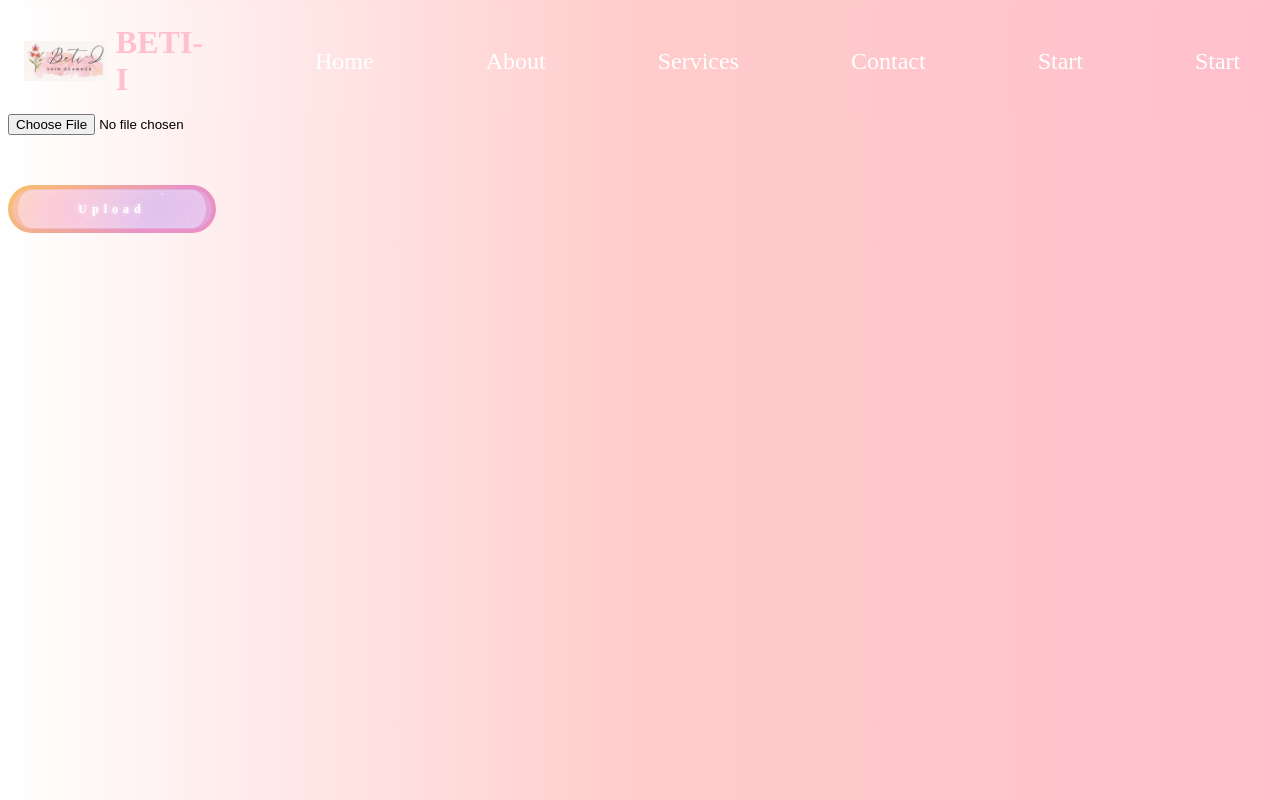
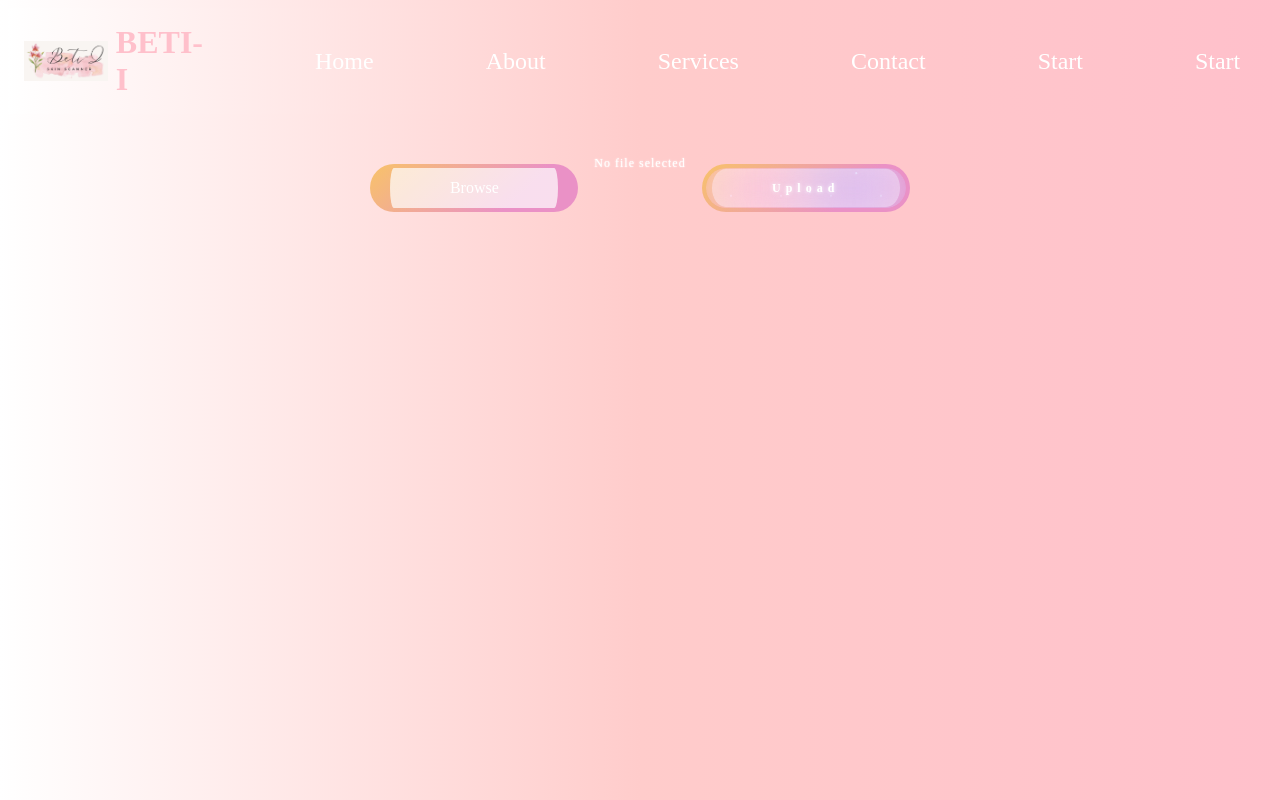
Before and after one commit to Boteina-jbel/Face-detection-app, a React (Create React App) app in the folder frontend/: page /upload in a window 1280 px wide. Built offline with nearby package versions, Linux system fonts and the light colour scheme.

Commit message:
uploadimage modifications

```diff
--- a/frontend/src/Components/UploadImage.js
+++ b/frontend/src/Components/UploadImage.js
@@ -1,18 +1,21 @@
 import React, { useState } from 'react';
 import axios from 'axios';
+import '../UploadImage.css'
 
 const UploadImage = () => {
   const [file, setFile] = useState(null);
   const [result, setResult] = useState(null);
+  const [fileName, setFileName] = useState("No file selected");
 
   const handleFileChange = (e) => {
-    setFile(e.target.files[0]);
+    const selectedFile = e.target.files[0];
+    setFile(selectedFile);
+    setFileName(selectedFile ? selectedFile.name : "No file selected");
   };
 
   const handleSubmit = async () => {
     const formData = new FormData();
     formData.append('file', file);
-
     try {
       const response = await axios.post('http://localhost:5000/upload', formData);
       setResult(response.data);
@@ -22,21 +25,22 @@ const UploadImage = () => {
   };
 
   return (
-    <div>
+    <div className="input-container">
+      <label className="styled-input">
+        Browse
         <input type="file" onChange={handleFileChange} />
-      <button onClick={handleSubmit} class="btn" type="button">
+      </label>
+      <span id="file-name">{fileName}</span>
+      <button onClick={handleSubmit} className="btn" type="button">
         <strong>Upload</strong>
         <div id="container-stars">
           <div id="stars"></div>
         </div>
-
         <div id="glow">
-              <div class="circle"></div>
-              <div class="circle"></div>
+          <div className="circle"></div>
+          <div className="circle"></div>
         </div>
       </button>
-
-
       {result && (
         <div>
           <h2>Analysis Result</h2>
--- a/frontend/src/UploadImage.css
+++ b/frontend/src/UploadImage.css
@@ -1,11 +1,18 @@
-/*button style*/
+/* Input container to wrap the input and button */
+.input-container {
+  display: flex;
+  justify-content: center;
+  align-items: center;
+  gap: 1rem;
+  position: relative;
+}
 
-.btn {
+/* Styled input to match button */
+.styled-input {
   display: flex;
   justify-content: center;
   align-items: center;
   width: 13rem;
-    overflow: hidden;
   height: 3rem;
   background-size: 300% 300%;
   backdrop-filter: blur(1rem);
@@ -13,159 +20,38 @@
   transition: 0.5s;
   animation: gradient_301 5s ease infinite;
   border: double 4px transparent;
-    background-image: linear-gradient(rgba(255, 255, 255, 0.7), rgba(255, 255, 255, 0.7)),  linear-gradient(137.48deg, #ffdb3b 10%,#ea91c6 45%);
+  background-image: linear-gradient(rgba(255, 255, 255, 0.7), rgba(255, 255, 255, 0.7)), linear-gradient(137.48deg, #ffdb3b 10%,#ea91c6 45%);
   background-origin: border-box;
   background-clip: content-box, border-box;
   margin-top: 50px;
+  padding: 0 1rem;
+  box-sizing: border-box;
+  cursor: pointer;
+  color: #ffffff; /* Text color to match button text */
+  text-align: center;
 }
 
-  #container-stars {
-    position: absolute;
-    z-index: -1;
-    width: 100%;
-    height: 100%;
-    overflow: hidden;
-    transition: 0.5s;
-    backdrop-filter: blur(1rem);
-    border-radius: 5rem;
+.styled-input input[type="file"] {
+  display: none;
 }
 
-  strong {
-    z-index: 2;
-    font-family: 'Avalors Personal Use';
-    font-size: 12px;
-    letter-spacing: 5px;
-    color: #FFFFFF;
-    text-shadow: 0 0 4px white;
+/* Match hover and active states */
+.styled-input:hover {
+  transform: scale(1.1);
 }
 
-  #glow {
-    position: absolute;
-    display: flex;
-    width: 12rem;
-  }
-
-  .circle {
-    width: 100%;
-    height: 30px;
-    filter: blur(2rem);
-    animation: pulse_3011 4s infinite;
-    z-index: -1;
-  }
-
-  .circle:nth-of-type(1) {
-    background: rgba(254, 83, 186, 0.636);
-  }
-
-  .circle:nth-of-type(2) {
-    background: rgba(142, 81, 234, 0.704);
-  }
-
-  .btn:hover #container-stars {
-    z-index: 1;
-    background-color: rgba(255, 255, 255, 0.7);
-  }
-
-  .btn:hover {
-    transform: scale(1.1)
-  }
-
-  .btn:active {
+.styled-input:active {
   border: double 4px #FE53BB;
   background-origin: border-box;
   background-clip: content-box, border-box;
   animation: none;
 }
 
-  .btn:active .circle {
-    background: #FE53BB;
+/* Style for the file name display */
+#file-name {
+  font-family: 'Avalors Personal Use';
+  font-size: 12px;
+  letter-spacing: 1px;
+  color: #FFFFFF;
+  text-shadow: 0 0 2px white;
 }
-
-  #stars {
-    position: relative;
-    background: transparent;
-    width: 200rem;
-    height: 200rem;
-  }
-
-  #stars::after {
-    content: "";
-    position: absolute;
-    top: -10rem;
-    left: -100rem;
-    width: 100%;
-    height: 100%;
-    animation: animStarRotate 90s linear infinite;
-  }
-
-  #stars::after {
-    background-image: radial-gradient(#ffffff 1px, transparent 1%);
-    background-size: 50px 50px;
-  }
-
-  #stars::before {
-    content: "";
-    position: absolute;
-    top: 0;
-    left: -50%;
-    width: 170%;
-    height: 500%;
-    animation: animStar 60s linear infinite;
-  }
-
-  #stars::before {
-    background-image: radial-gradient(#ffffff 1px, transparent 1%);
-    background-size: 50px 50px;
-    opacity: 0.5;
-  }
-
-  @keyframes animStar {
-    from {
-      transform: translateY(0);
-    }
-
-    to {
-      transform: translateY(-135rem);
-    }
-  }
-
-  @keyframes animStarRotate {
-    from {
-      transform: rotate(360deg);
-    }
-
-    to {
-      transform: rotate(0);
-    }
-  }
-
-  @keyframes gradient_301 {
-    0% {
-      background-position: 0% 50%;
-    }
-
-    50% {
-      background-position: 100% 50%;
-    }
-
-    100% {
-      background-position: 0% 50%;
-    }
-  }
-
-  @keyframes pulse_3011 {
-    0% {
-      transform: scale(0.75);
-      box-shadow: 0 0 0 0 rgba(255, 255, 255, 0.7);
-    }
-
-    70% {
-      transform: scale(1);
-      box-shadow: 0 0 0 10px rgba(255, 255, 255, 0.7);
-    }
-
-    100% {
-      transform: scale(0.75);
-      box-shadow: 0 0 0 0 rgba(255, 255, 255, 0.7);
-    }
-  }
```
Also changed, not shown: 18 other files (tests, documents, lock files or other folders). Lines whose indentation alone changed are shown as unchanged.
